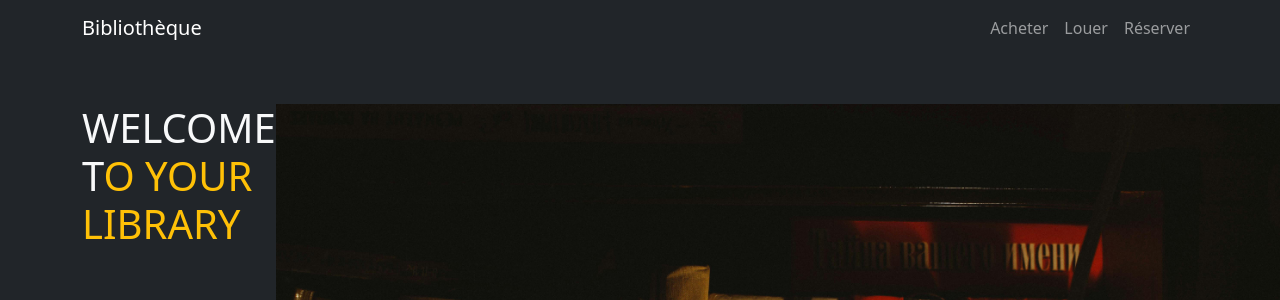
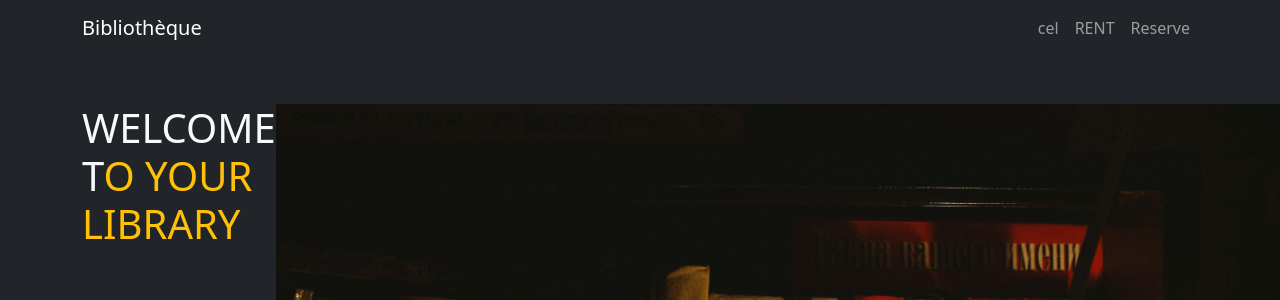
Before and after one commit to ADIL-for-inf/projD, a Django app: page / in a window 1280 px wide; the page is wider, and only the part inside the window is pictured. Shown: the top 300 px of that part. Run offline with Django 5.2, Linux system fonts and the light colour scheme.

Commit message:
Update base.html

```diff
--- a/Agence/luxAgence/templates/base.html
+++ b/Agence/luxAgence/templates/base.html
@@ -19,15 +19,15 @@
             <div class="collapse navbar-collapse" id="navmenu">
                 <ul class="navbar-nav ms-auto">
                     <li class="nav-item">
-                        <a href="#acheter" class="nav-link">Acheter</a>
+                        <a href="#acheter" class="nav-link">cel</a>
                     </li>
 
                     <li class="nav-item">
-                        <a href="#louer" class="nav-link">Louer</a>
+                        <a href="#louer" class="nav-link">RENT</a>
                     </li>
 
                     <li class="nav-item">
-                        <a href="#reserver" class="nav-link">Réserver</a>
+                        <a href="#reserver" class="nav-link">Reserve</a>
                     </li>
                 </ul>
             </div>
```
